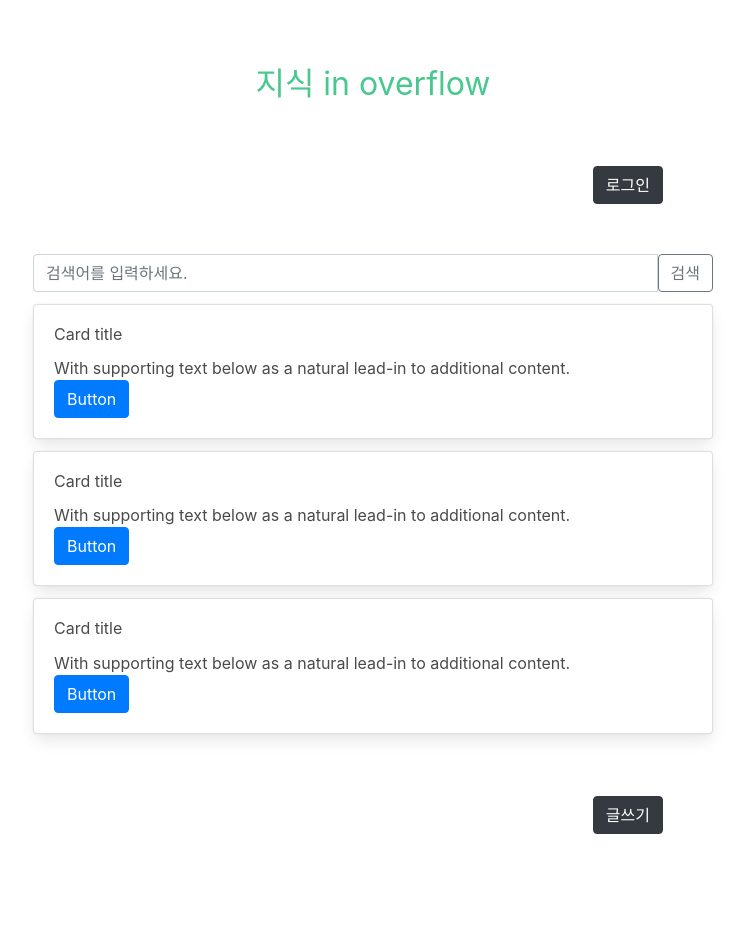
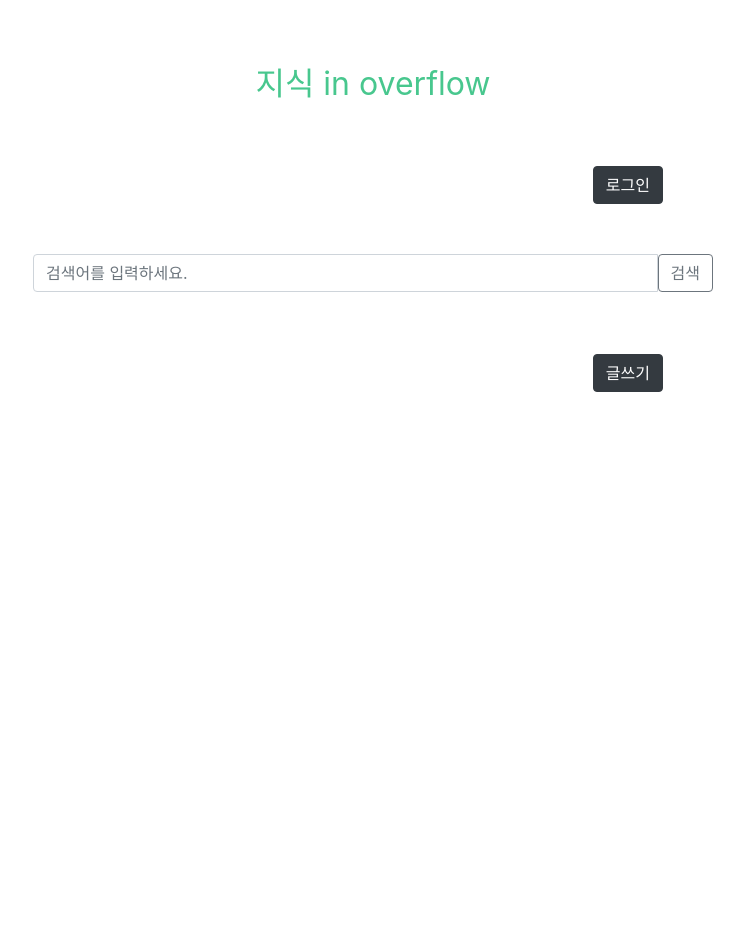
Before and after one commit to keeeeeey/hanghae_1_week, a Flask app: template templates/index.html in a window 1280 px wide. Shown: the whole page, without its empty margins (267-1012 px from the left). After the commit the page ends 392 px from the top, so only its background shows below. Run offline with Flask 2, Linux system fonts and the light colour scheme; the template is opened without the code that fills it, so the values that code supplies are empty; some libraries are stand-ins or nearby versions.

Commit message:
read data from DB, index.html

```diff
--- a/app.py
+++ b/app.py
@@ -11,7 +11,11 @@ db = client.dbhomework
 ## HTML 화면 보여주기
 @app.route('/')
 def homework():
-    return render_template('index.html')
+    print("home start")
+
+    question_list = list(db.question.find({}, {'_id': False}))
+
+    return render_template('index.html', list=question_list)
 
 
 ## 글쓰기화면 보여주기
--- a/templates/index.html
+++ b/templates/index.html
@@ -81,27 +81,18 @@
 
     <div class="card_list">
 
+        {% if list|length %}
+        {% for item in list %}
+
         <div class="card w-100 mb-3">
             <div class="card-body">
-                <h5 class="card-title">Card title</h5>
-                <p class="card-text">With supporting text below as a natural lead-in to additional content.</p>
-                <a href="#" class="btn btn-primary">Button</a>
+                <h5 class="card-title">{{item.title}}</h5>
+                <p class="card-text">{{item.contents}}</p>
             </div>
         </div>
-        <div class="card w-100 mb-3">
-            <div class="card-body">
-                <h5 class="card-title">Card title</h5>
-                <p class="card-text">With supporting text below as a natural lead-in to additional content.</p>
-                <a href="#" class="btn btn-primary">Button</a>
-            </div>
-        </div>
-        <div class="card w-100 mb-3">
-            <div class="card-body">
-                <h5 class="card-title">Card title</h5>
-                <p class="card-text">With supporting text below as a natural lead-in to additional content.</p>
-                <a href="#" class="btn btn-primary">Button</a>
-            </div>
-        </div>
+
+        {% endfor %}
+        {% endif %}
 
     </div>
 
```
Also changed, not shown: dbprac.py (added, +21 -0 lines).
